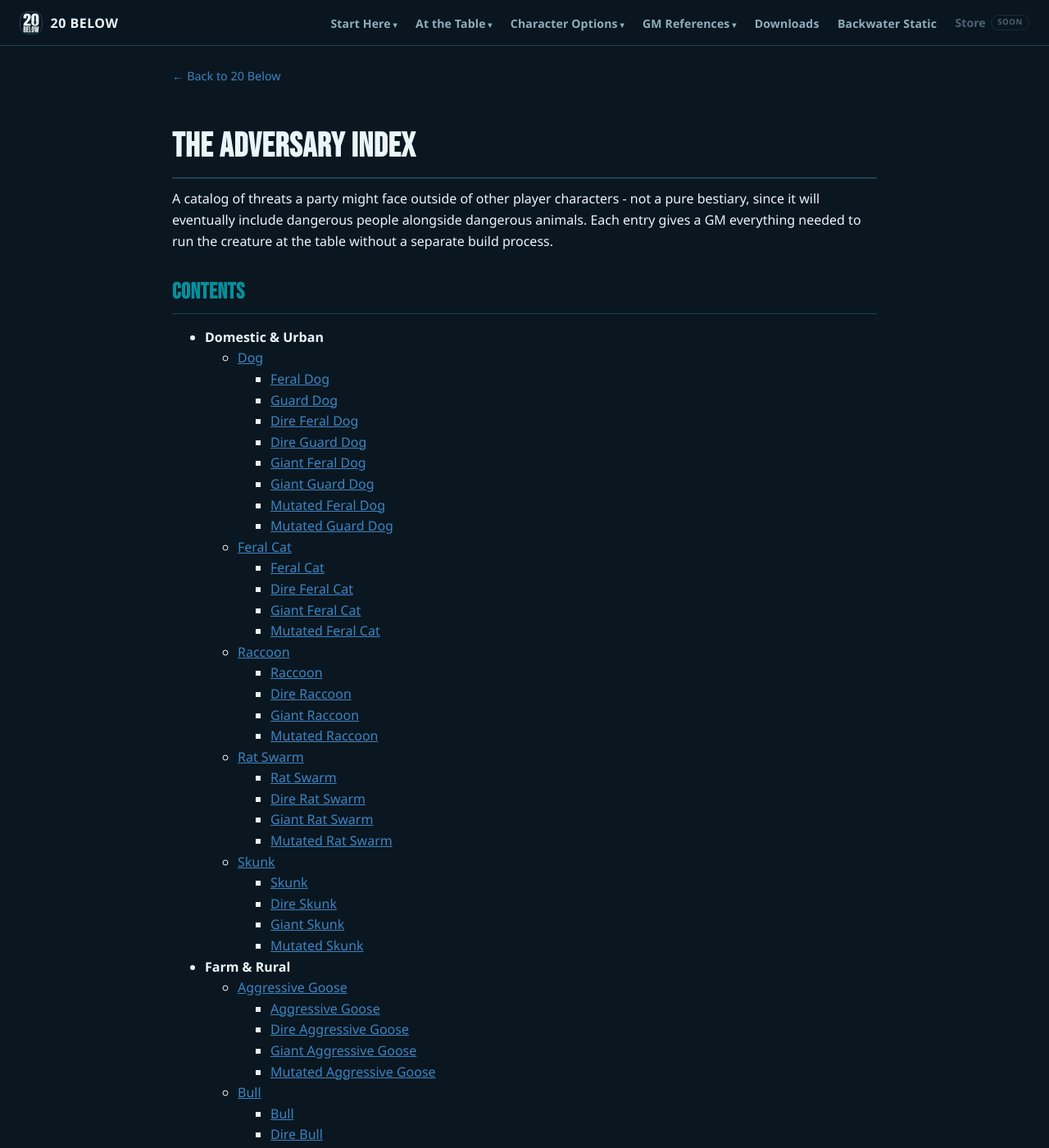
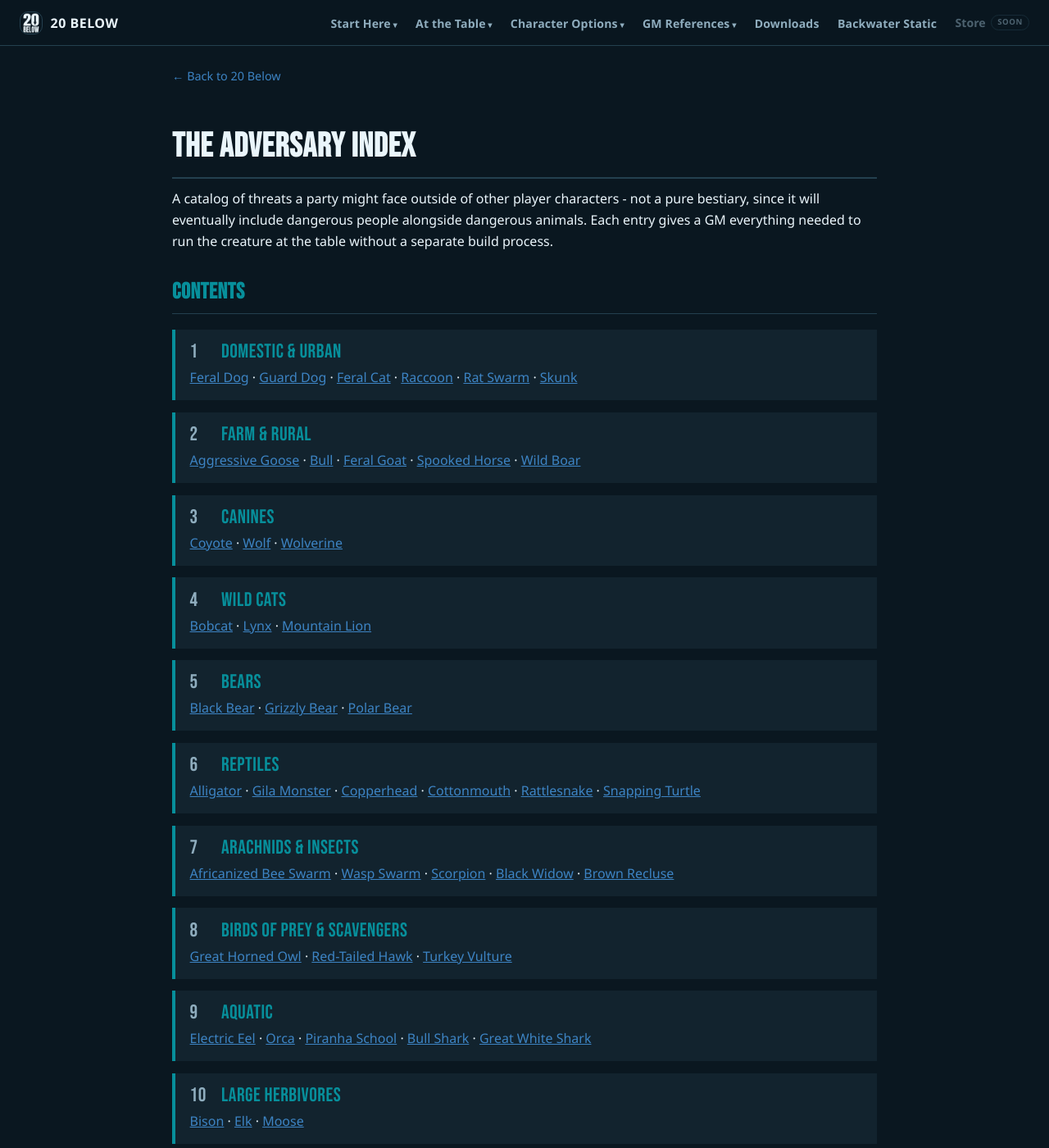
Before and after one commit to feralucce/20_Below, a Jekyll site: the page built from rules/adversary-index.md, in a window 1280 px wide and 1400 px high. Shown: the whole window at 82% size. Built offline with Jekyll 4.4.1, drawn with Linux system fonts in a browser that asks for light colours; our own code applies the rules of GitHub Pages for plain Markdown files; some of the changed text lies outside the part shown.

Commit message:
Adversary Index: contents as numbered section cards
The contents nested every variant as its own bullet, running to about
220 lines before the first card. Now one card per section in the
Player's Guide contents style, listing each base species; variants are
reached from each species' own link row.

Co-Authored-By: Claude Opus 5.5 <noreply@anthropic.com>

```diff
--- a/_layouts/rules.html
+++ b/_layouts/rules.html
@@ -153,6 +153,28 @@
        an h3 gets by default even though it is an h4 inside a family. */
     color: var(--accent);
   }
+  /* Section cards for a long contents list, in the web book's contents
+     style. Unlike the book's, the whole card is not the link: the body
+     holds its own links, one per creature. */
+  .toc { display: grid; gap: 0.9rem; margin: 1.2rem 0 2rem; }
+  .toc-card {
+    background: var(--panel);
+    border-left: 4px solid #078f9b;
+    padding: 0.9rem 1.1rem;
+  }
+  .toc-card .block-title {
+    display: block;
+    margin-bottom: 0.35rem;
+    color: #078f9b;
+    font-family: var(--font-head);
+    font-size: 1.5rem;
+    line-height: 1.1;
+    letter-spacing: 0.02em;
+  }
+  .toc-card .block-title a { color: inherit; text-decoration: none; }
+  .toc-card .block-title a:hover { text-decoration: underline; }
+  .toc-num { display: inline-block; min-width: 1.6em; color: var(--text-dim); }
+  .toc-card p { margin: 0; color: var(--text); }
 </style>
 </head>
 <body>
--- a/rules/adversary-index.md
+++ b/rules/adversary-index.md
@@ -4,225 +4,56 @@ A catalog of threats a party might face outside of other player characters - not
 
 ## Contents
 
-- **Domestic & Urban**
-  - [Dog](#dog)
-    - [Feral Dog](#feral-dog)
-    - [Guard Dog](#guard-dog)
-    - [Dire Feral Dog](#dire-feral-dog)
-    - [Dire Guard Dog](#dire-guard-dog)
-    - [Giant Feral Dog](#giant-feral-dog)
-    - [Giant Guard Dog](#giant-guard-dog)
-    - [Mutated Feral Dog](#mutated-feral-dog)
-    - [Mutated Guard Dog](#mutated-guard-dog)
-  - [Feral Cat](#feral-cat)
-    - [Feral Cat](#feral-cat)
-    - [Dire Feral Cat](#dire-feral-cat)
-    - [Giant Feral Cat](#giant-feral-cat)
-    - [Mutated Feral Cat](#mutated-feral-cat)
-  - [Raccoon](#raccoon)
-    - [Raccoon](#raccoon)
-    - [Dire Raccoon](#dire-raccoon)
-    - [Giant Raccoon](#giant-raccoon)
-    - [Mutated Raccoon](#mutated-raccoon)
-  - [Rat Swarm](#rat-swarm)
-    - [Rat Swarm](#rat-swarm)
-    - [Dire Rat Swarm](#dire-rat-swarm)
-    - [Giant Rat Swarm](#giant-rat-swarm)
-    - [Mutated Rat Swarm](#mutated-rat-swarm)
-  - [Skunk](#skunk)
-    - [Skunk](#skunk)
-    - [Dire Skunk](#dire-skunk)
-    - [Giant Skunk](#giant-skunk)
-    - [Mutated Skunk](#mutated-skunk)
-- **Farm & Rural**
-  - [Aggressive Goose](#aggressive-goose)
-    - [Aggressive Goose](#aggressive-goose)
-    - [Dire Aggressive Goose](#dire-aggressive-goose)
-    - [Giant Aggressive Goose](#giant-aggressive-goose)
-    - [Mutated Aggressive Goose](#mutated-aggressive-goose)
-  - [Bull](#bull)
-    - [Bull](#bull)
-    - [Dire Bull](#dire-bull)
-    - [Giant Bull](#giant-bull)
-    - [Mutated Bull](#mutated-bull)
-  - [Feral Goat](#feral-goat)
-    - [Feral Goat](#feral-goat)
-    - [Dire Feral Goat](#dire-feral-goat)
-    - [Giant Feral Goat](#giant-feral-goat)
-    - [Mutated Feral Goat](#mutated-feral-goat)
-  - [Spooked Horse](#spooked-horse)
-    - [Spooked Horse](#spooked-horse)
-    - [Dire Spooked Horse](#dire-spooked-horse)
-    - [Giant Spooked Horse](#giant-spooked-horse)
-    - [Mutated Spooked Horse](#mutated-spooked-horse)
-  - [Wild Boar](#wild-boar)
-    - [Wild Boar](#wild-boar)
-    - [Dire Wild Boar](#dire-wild-boar)
-    - [Giant Wild Boar](#giant-wild-boar)
-    - [Mutated Wild Boar](#mutated-wild-boar)
-- **Canines**
-  - [Wild Canine](#wild-canine)
-    - [Coyote](#coyote)
-    - [Wolf](#wolf)
-    - [Dire Coyote](#dire-coyote)
-    - [Dire Wolf](#dire-wolf)
-    - [Giant Coyote](#giant-coyote)
-    - [Giant Wolf](#giant-wolf)
-    - [Mutated Coyote](#mutated-coyote)
-    - [Mutated Wolf](#mutated-wolf)
-  - [Wolverine](#wolverine)
-    - [Wolverine](#wolverine)
-    - [Dire Wolverine](#dire-wolverine)
-    - [Giant Wolverine](#giant-wolverine)
-    - [Mutated Wolverine](#mutated-wolverine)
-- **Wild Cats**
-  - [Wild Cat](#wild-cat)
-    - [Bobcat](#bobcat)
-    - [Lynx](#lynx)
-    - [Mountain Lion](#mountain-lion)
-    - [Dire Bobcat](#dire-bobcat)
-    - [Dire Lynx](#dire-lynx)
-    - [Dire Mountain Lion](#dire-mountain-lion)
-    - [Giant Bobcat](#giant-bobcat)
-    - [Giant Lynx](#giant-lynx)
-    - [Giant Mountain Lion](#giant-mountain-lion)
-    - [Mutated Bobcat](#mutated-bobcat)
-    - [Mutated Lynx](#mutated-lynx)
-    - [Mutated Mountain Lion](#mutated-mountain-lion)
-- **Bears**
-  - [Bear](#bear)
-    - [Black Bear](#black-bear)
-    - [Grizzly Bear](#grizzly-bear)
-    - [Polar Bear](#polar-bear)
-    - [Dire Black Bear](#dire-black-bear)
-    - [Dire Grizzly Bear](#dire-grizzly-bear)
-    - [Dire Polar Bear](#dire-polar-bear)
-    - [Giant Black Bear](#giant-black-bear)
-    - [Giant Grizzly Bear](#giant-grizzly-bear)
-    - [Giant Polar Bear](#giant-polar-bear)
-    - [Mutated Black Bear](#mutated-black-bear)
-    - [Mutated Grizzly Bear](#mutated-grizzly-bear)
-    - [Mutated Polar Bear](#mutated-polar-bear)
-- **Reptiles**
-  - [Alligator](#alligator)
-    - [Alligator](#alligator)
-    - [Dire Alligator](#dire-alligator)
-    - [Giant Alligator](#giant-alligator)
-    - [Mutated Alligator](#mutated-alligator)
-  - [Gila Monster](#gila-monster)
-    - [Gila Monster](#gila-monster)
-    - [Dire Gila Monster](#dire-gila-monster)
-    - [Giant Gila Monster](#giant-gila-monster)
-    - [Mutated Gila Monster](#mutated-gila-monster)
-  - [Snake](#snake)
-    - [Copperhead](#copperhead)
-    - [Cottonmouth](#cottonmouth)
-    - [Rattlesnake](#rattlesnake)
-    - [Dire Copperhead](#dire-copperhead)
-    - [Dire Cottonmouth](#dire-cottonmouth)
-    - [Dire Rattlesnake](#dire-rattlesnake)
-    - [Giant Copperhead](#giant-copperhead)
-    - [Giant Cottonmouth](#giant-cottonmouth)
-    - [Giant Rattlesnake](#giant-rattlesnake)
-    - [Mutated Copperhead](#mutated-copperhead)
-    - [Mutated Cottonmouth](#mutated-cottonmouth)
-    - [Mutated Rattlesnake](#mutated-rattlesnake)
-  - [Snapping Turtle](#snapping-turtle)
-    - [Snapping Turtle](#snapping-turtle)
-    - [Dire Snapping Turtle](#dire-snapping-turtle)
-    - [Giant Snapping Turtle](#giant-snapping-turtle)
-    - [Mutated Snapping Turtle](#mutated-snapping-turtle)
-- **Arachnids & Insects**
-  - [Insect Swarm](#insect-swarm)
-    - [Africanized Bee Swarm](#africanized-bee-swarm)
-    - [Wasp Swarm](#wasp-swarm)
-    - [Dire Africanized Bee Swarm](#dire-africanized-bee-swarm)
-    - [Dire Wasp Swarm](#dire-wasp-swarm)
-    - [Giant Africanized Bee Swarm](#giant-africanized-bee-swarm)
-    - [Giant Wasp Swarm](#giant-wasp-swarm)
-    - [Mutated Africanized Bee Swarm](#mutated-africanized-bee-swarm)
-    - [Mutated Wasp Swarm](#mutated-wasp-swarm)
-  - [Scorpion](#scorpion)
-    - [Scorpion](#scorpion)
-    - [Dire Scorpion](#dire-scorpion)
-    - [Giant Scorpion](#giant-scorpion)
-    - [Mutated Scorpion](#mutated-scorpion)
-  - [Spider](#spider)
-    - [Black Widow](#black-widow)
-    - [Brown Recluse](#brown-recluse)
-    - [Dire Black Widow](#dire-black-widow)
-    - [Dire Brown Recluse](#dire-brown-recluse)
-    - [Giant Black Widow](#giant-black-widow)
-    - [Giant Brown Recluse](#giant-brown-recluse)
-    - [Mutated Black Widow](#mutated-black-widow)
-    - [Mutated Brown Recluse](#mutated-brown-recluse)
-- **Birds of Prey & Scavengers**
-  - [Great Horned Owl](#great-horned-owl)
-    - [Great Horned Owl](#great-horned-owl)
-    - [Dire Great Horned Owl](#dire-great-horned-owl)
-    - [Giant Great Horned Owl](#giant-great-horned-owl)
-    - [Mutated Great Horned Owl](#mutated-great-horned-owl)
-  - [Red-Tailed Hawk](#red-tailed-hawk)
-    - [Red-Tailed Hawk](#red-tailed-hawk)
-    - [Dire Red-Tailed Hawk](#dire-red-tailed-hawk)
-    - [Giant Red-Tailed Hawk](#giant-red-tailed-hawk)
-    - [Mutated Red-Tailed Hawk](#mutated-red-tailed-hawk)
-  - [Turkey Vulture](#turkey-vulture)
-    - [Turkey Vulture](#turkey-vulture)
-    - [Dire Turkey Vulture](#dire-turkey-vulture)
-    - [Giant Turkey Vulture](#giant-turkey-vulture)
-    - [Mutated Turkey Vulture](#mutated-turkey-vulture)
-- **Aquatic**
-  - [Electric Eel](#electric-eel)
-    - [Electric Eel](#electric-eel)
-    - [Dire Electric Eel](#dire-electric-eel)
-    - [Giant Electric Eel](#giant-electric-eel)
-    - [Mutated Electric Eel](#mutated-electric-eel)
-  - [Orca](#orca)
-    - [Orca](#orca)
-    - [Dire Orca](#dire-orca)
-    - [Giant Orca](#giant-orca)
-    - [Mutated Orca](#mutated-orca)
-  - [Piranha School](#piranha-school)
-    - [Piranha School](#piranha-school)
-    - [Dire Piranha School](#dire-piranha-school)
-    - [Giant Piranha School](#giant-piranha-school)
-    - [Mutated Piranha School](#mutated-piranha-school)
-  - [Shark](#shark)
-    - [Bull Shark](#bull-shark)
-    - [Great White Shark](#great-white-shark)
-    - [Dire Bull Shark](#dire-bull-shark)
-    - [Dire Great White Shark](#dire-great-white-shark)
-    - [Giant Bull Shark](#giant-bull-shark)
-    - [Giant Great White Shark](#giant-great-white-shark)
-    - [Mutated Bull Shark](#mutated-bull-shark)
-    - [Mutated Great White Shark](#mutated-great-white-shark)
-- **Large Herbivores**
-  - [Bison](#bison)
-    - [Bison](#bison)
-    - [Dire Bison](#dire-bison)
-    - [Giant Bison](#giant-bison)
-    - [Mutated Bison](#mutated-bison)
-  - [Deer](#deer)
-    - [Elk](#elk)
-    - [Moose](#moose)
-    - [Dire Elk](#dire-elk)
-    - [Dire Moose](#dire-moose)
-    - [Giant Elk](#giant-elk)
-    - [Giant Moose](#giant-moose)
-    - [Mutated Elk](#mutated-elk)
-    - [Mutated Moose](#mutated-moose)
-- **Arctic Specialists**
-  - [Arctic Fox](#arctic-fox)
-    - [Arctic Fox](#arctic-fox)
-    - [Dire Arctic Fox](#dire-arctic-fox)
-    - [Giant Arctic Fox](#giant-arctic-fox)
-    - [Mutated Arctic Fox](#mutated-arctic-fox)
-  - [Snowy Owl](#snowy-owl)
-    - [Snowy Owl](#snowy-owl)
-    - [Dire Snowy Owl](#dire-snowy-owl)
-    - [Giant Snowy Owl](#giant-snowy-owl)
-    - [Mutated Snowy Owl](#mutated-snowy-owl)
+<div class="toc" markdown="0">
+<div class="toc-card">
+<span class="block-title"><span class="toc-num">1</span><a href="#domestic--urban">Domestic &amp; Urban</a></span>
+<p><a href="#feral-dog">Feral Dog</a> &middot; <a href="#guard-dog">Guard Dog</a> &middot; <a href="#feral-cat">Feral Cat</a> &middot; <a href="#raccoon">Raccoon</a> &middot; <a href="#rat-swarm">Rat Swarm</a> &middot; <a href="#skunk">Skunk</a></p>
+</div>
+<div class="toc-card">
+<span class="block-title"><span class="toc-num">2</span><a href="#farm--rural">Farm &amp; Rural</a></span>
+<p><a href="#aggressive-goose">Aggressive Goose</a> &middot; <a href="#bull">Bull</a> &middot; <a href="#feral-goat">Feral Goat</a> &middot; <a href="#spooked-horse">Spooked Horse</a> &middot; <a href="#wild-boar">Wild Boar</a></p>
+</div>
+<div class="toc-card">
+<span class="block-title"><span class="toc-num">3</span><a href="#canines">Canines</a></span>
+<p><a href="#coyote">Coyote</a> &middot; <a href="#wolf">Wolf</a> &middot; <a href="#wolverine">Wolverine</a></p>
+</div>
+<div class="toc-card">
+<span class="block-title"><span class="toc-num">4</span><a href="#wild-cats">Wild Cats</a></span>
+<p><a href="#bobcat">Bobcat</a> &middot; <a href="#lynx">Lynx</a> &middot; <a href="#mountain-lion">Mountain Lion</a></p>
+</div>
+<div class="toc-card">
+<span class="block-title"><span class="toc-num">5</span><a href="#bears">Bears</a></span>
+<p><a href="#black-bear">Black Bear</a> &middot; <a href="#grizzly-bear">Grizzly Bear</a> &middot; <a href="#polar-bear">Polar Bear</a></p>
+</div>
+<div class="toc-card">
+<span class="block-title"><span class="toc-num">6</span><a href="#reptiles">Reptiles</a></span>
+<p><a href="#alligator">Alligator</a> &middot; <a href="#gila-monster">Gila Monster</a> &middot; <a href="#copperhead">Copperhead</a> &middot; <a href="#cottonmouth">Cottonmouth</a> &middot; <a href="#rattlesnake">Rattlesnake</a> &middot; <a href="#snapping-turtle">Snapping Turtle</a></p>
+</div>
+<div class="toc-card">
+<span class="block-title"><span class="toc-num">7</span><a href="#arachnids--insects">Arachnids &amp; Insects</a></span>
+<p><a href="#africanized-bee-swarm">Africanized Bee Swarm</a> &middot; <a href="#wasp-swarm">Wasp Swarm</a> &middot; <a href="#scorpion">Scorpion</a> &middot; <a href="#black-widow">Black Widow</a> &middot; <a href="#brown-recluse">Brown Recluse</a></p>
+</div>
+<div class="toc-card">
+<span class="block-title"><span class="toc-num">8</span><a href="#birds-of-prey--scavengers">Birds of Prey &amp; Scavengers</a></span>
+<p><a href="#great-horned-owl">Great Horned Owl</a> &middot; <a href="#red-tailed-hawk">Red-Tailed Hawk</a> &middot; <a href="#turkey-vulture">Turkey Vulture</a></p>
+</div>
+<div class="toc-card">
+<span class="block-title"><span class="toc-num">9</span><a href="#aquatic">Aquatic</a></span>
+<p><a href="#electric-eel">Electric Eel</a> &middot; <a href="#orca">Orca</a> &middot; <a href="#piranha-school">Piranha School</a> &middot; <a href="#bull-shark">Bull Shark</a> &middot; <a href="#great-white-shark">Great White Shark</a></p>
+</div>
+<div class="toc-card">
+<span class="block-title"><span class="toc-num">10</span><a href="#large-herbivores">Large Herbivores</a></span>
+<p><a href="#bison">Bison</a> &middot; <a href="#elk">Elk</a> &middot; <a href="#moose">Moose</a></p>
+</div>
+<div class="toc-card">
+<span class="block-title"><span class="toc-num">11</span><a href="#arctic-specialists">Arctic Specialists</a></span>
+<p><a href="#arctic-fox">Arctic Fox</a> &middot; <a href="#snowy-owl">Snowy Owl</a></p>
+</div>
+<div class="toc-card">
+<span class="block-title"><span class="toc-num">12</span><a href="#beast-variants-dire--giant--mutated">Beast Variants</a></span>
+<p>Dire, Giant and Mutated templates, plus the Mutation Traits table.</p>
+</div>
+</div>
 
 ---
 
```
